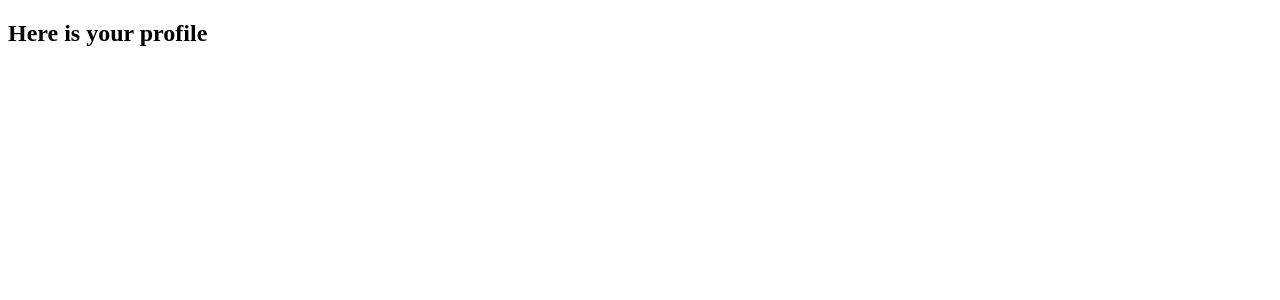
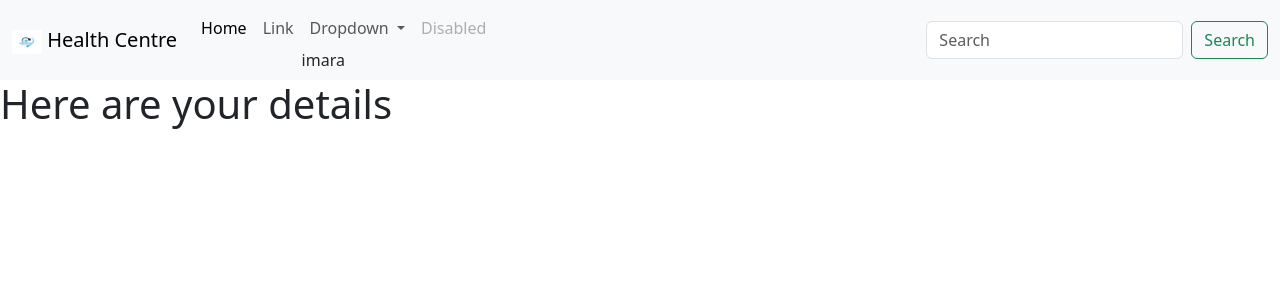
Before and after one commit to taliban-fr/Hospital-System, a Django app: page /patients/profile/ in a window 1280 px wide. Shown: the top 300 px of the page. Run offline with Django 5.2, Linux system fonts and the light colour scheme.

Commit message:
Base.html for html templates

```diff
--- a/hospital/settings.py
+++ b/hospital/settings.py
@@ -117,6 +117,10 @@ USE_TZ = True
 
 STATIC_URL = 'static/'
 
+STATICFILES_DIRS = [
+    BASE_DIR / 'static'
+]
+
 
 # Email
 # https://docs.djangoproject.com/en/6.1/topics/email/#topic-email-configuration
--- /dev/null
+++ b/patients/templates/base.html
@@ -0,0 +1,56 @@
+<!DOCTYPE html>
+<html lang="en">
+<head>
+    <meta charset="UTF-8">
+    <meta name="viewport" content="width=device-width, initial-scale=1.0">
+    <title>{% block title %}{% endblock %}</title>
+    <!--bootstrap css-->
+    <link rel="stylesheet" href="https://cdn.jsdelivr.net/npm/bootstrap@5.3.8/dist/css/bootstrap.min.css">
+</head>
+<body>
+       {% load static %}
+    <nav class="navbar navbar-expand-lg bg-body-tertiary">
+  <div class="container-fluid">
+    <a class="navbar-brand" href="#">
+      <img src="{% static 'images/hosp.jpeg' %}" alt="hospital logo" class="hospital-logo" width="30" height="24" class="d-inline-block align-text-top">
+       Health Centre
+    </a>
+    <button class="navbar-toggler" type="button" data-bs-toggle="collapse" data-bs-target="#navbarSupportedContent" aria-controls="navbarSupportedContent" aria-expanded="false" aria-label="Toggle navigation">
+      <span class="navbar-toggler-icon"></span>
+    </button>
+    <div class="collapse navbar-collapse" id="navbarSupportedContent">
+      <ul class="navbar-nav me-auto mb-2 mb-lg-0">
+        <li class="nav-item">
+          <a class="nav-link active" aria-current="page" href="#">Home</a>
+        </li>
+        <li class="nav-item">
+          <a class="nav-link" href="#">Link</a>
+        </li>
+        <li class="nav-item dropdown">
+          <a class="nav-link dropdown-toggle" href="#" role="button" data-bs-toggle="dropdown" aria-expanded="false">
+            Dropdown
+          </a>imara
+          <ul class="dropdown-menu">
+            <li><a class="dropdown-item" href="#">Action</a></li>
+            <li><a class="dropdown-item" href="#">Another action</a></li>
+            <li><hr class="dropdown-divider"></li>
+            <li><a class="dropdown-item" href="#">Something else here</a></li>
+          </ul>
+        </li>
+        <li class="nav-item">
+          <a class="nav-link disabled" aria-disabled="true">Disabled</a>
+        </li>
+      </ul>
+      <form class="d-flex" role="search">
+        <input class="form-control me-2" type="search" placeholder="Search" aria-label="Search"/>
+        <button class="btn btn-outline-success" type="submit">Search</button>
+      </form>
+    </div>
+  </div>
+</nav>
+    {% block content %}
+
+    {% endblock %}
+    <script src="https://cdn.jsdelivr.net/npm/bootstrap@5.3.8/dist/css/bootstrap.min.css"></script>
+</body>
+</html>
--- a/patients/templates/profile.html
+++ b/patients/templates/profile.html
@@ -1,11 +1,11 @@
-<!DOCTYPE html>
-<html lang="en">
-<head>
-    <meta charset="UTF-8">
-    <meta name="viewport" content="width=device-width, initial-scale=1.0">
-    <title>patient profile</title>
-</head>
-<body>
-    <h2>Here is your profile</h2>
-</body>
-</html>
+{% extends 'base.html' %}
+
+{% block title %}
+    Patients profile
+{% endblock %}
+
+{% block content %}
+
+    <h1>Here are your details</h1>
+
+{% endblock %}
```
Also changed, not shown: patients/templates/bookappointment.html (+10 -10 lines), patients/templates/dashboard.html (+10 -10 lines), patients/templates/index.htm (+10 -10 lines), patients/templates/login.html (+10 -10 lines), db.sqlite3, static/images/hosp.jpeg (added).
